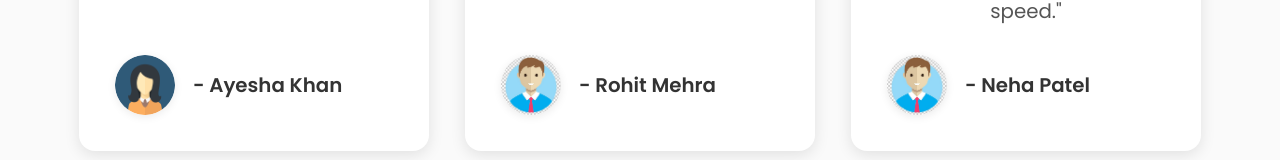
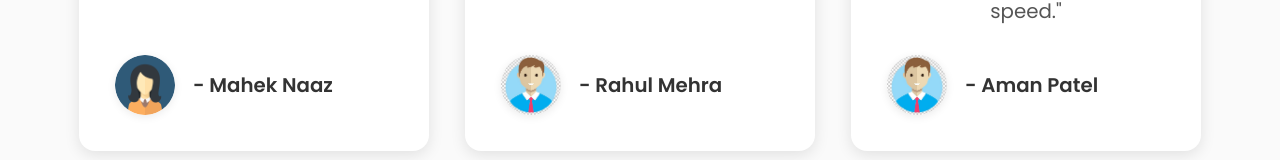
Before and after one commit to MohammadParvez7/GigSwap-hsp, a React (Vite) app in the folder client/: page / in a window 1280 px wide. Shown: the part 1942-2102 px from the top of the page. Built offline with nearby package versions, Linux system fonts and the light colour scheme; no server answers.

Commit message:
testimonial change

```diff
--- a/client/src/components/Testimonials.jsx
+++ b/client/src/components/Testimonials.jsx
@@ -9,21 +9,21 @@ export const Testimonials = () => {
             <p>"Servax made finding reliable help so easy! Quick, friendly, and efficient service every time."</p>
             <div className="testimonial-client">
               <img src="/images/women.jpg" alt="Ayesha Khan" />
-              <h4>- Ayesha Khan</h4>
+              <h4>- Mahek Naaz</h4>
             </div>
           </div>
           <div className="testimonial-card">
             <p>"Highly recommend Servax! The cleaner they sent was top-notch, and the process was seamless."</p>
             <div className="testimonial-client">
               <img src="/images/men.jpg" alt="Rohit Mehra" />
-              <h4>- Rohit Mehra</h4>
+              <h4>- Rahul Mehra</h4>
             </div>
           </div>
           <div className="testimonial-card">
             <p>"I booked a plumber through Servax and was blown away by the professionalism and speed."</p>
             <div className="testimonial-client">
               <img src="/images/men.jpg" alt="Neha Patel" />
-              <h4>- Neha Patel</h4>
+              <h4>- Aman Patel</h4>
             </div>
           </div>
         </div>
```
